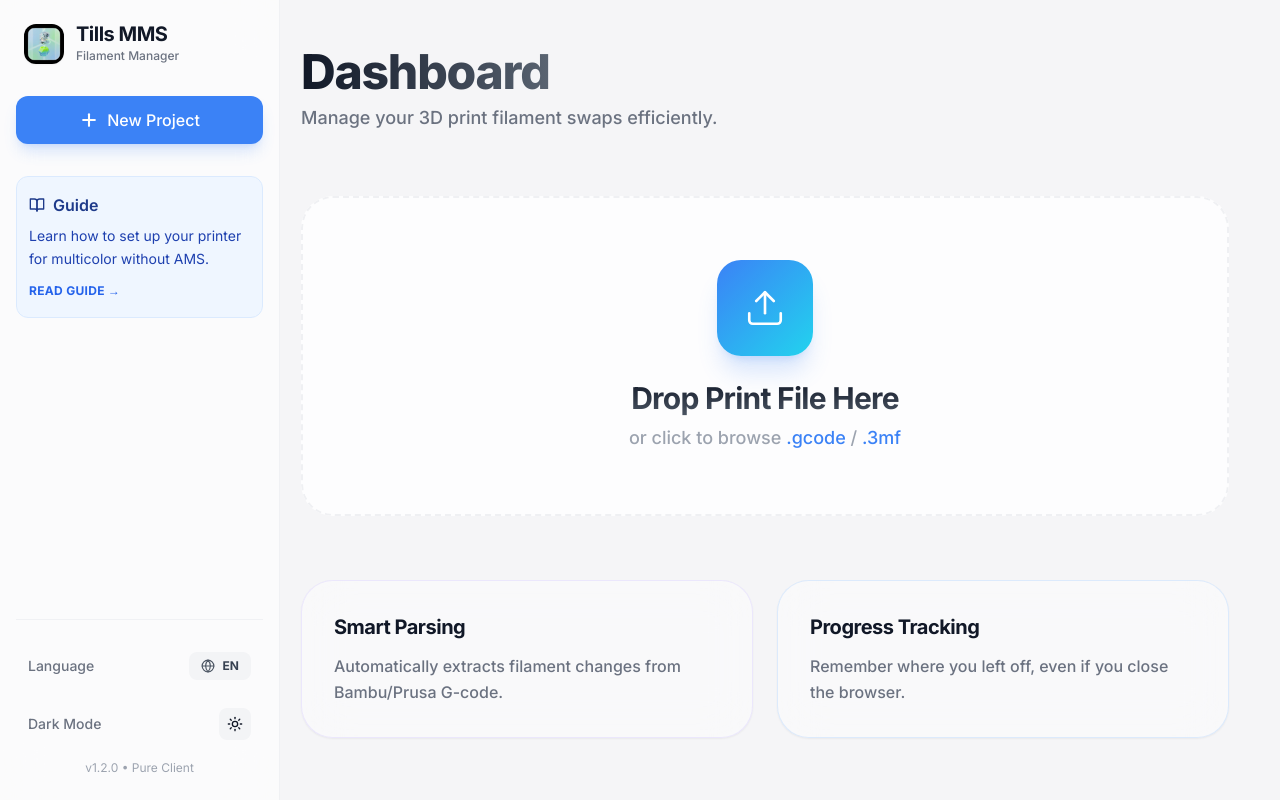
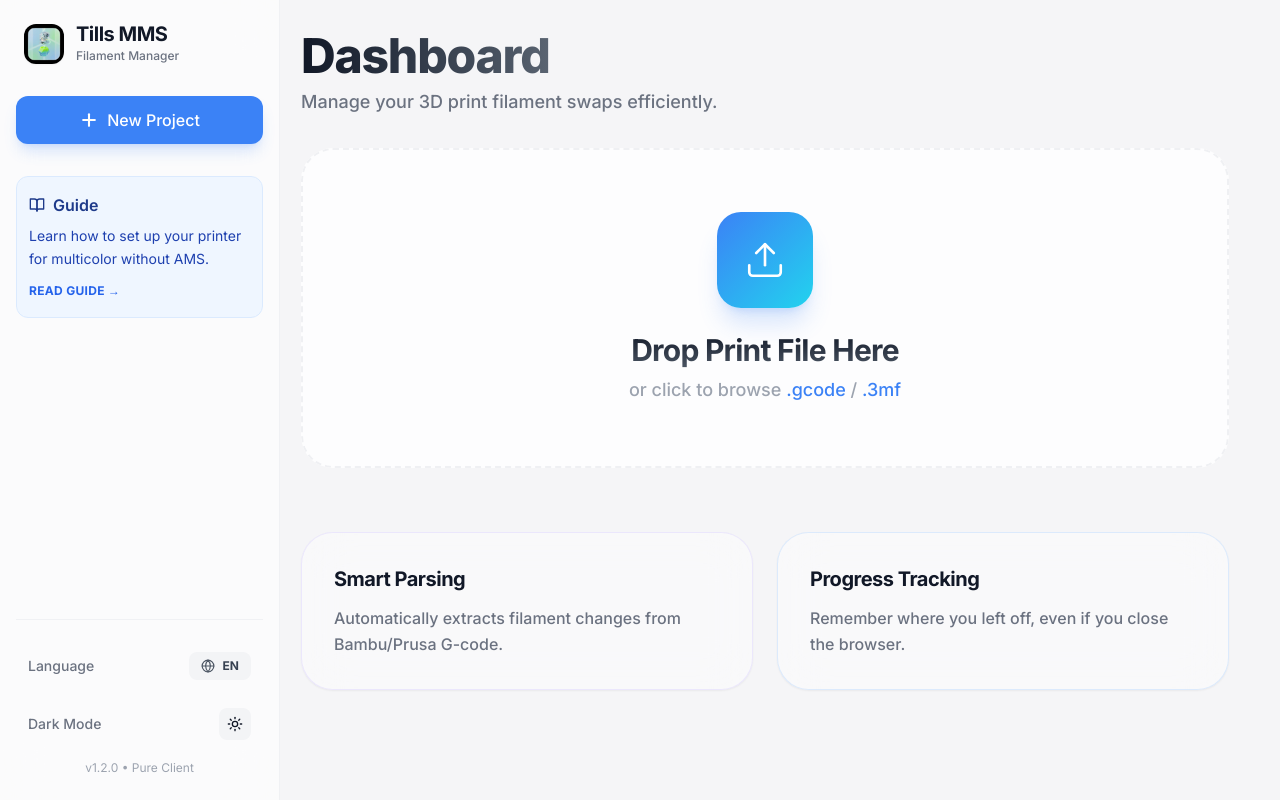
Before and after one commit to nogitaldistalgico/Tills-MMS, a Next.js app: page / in a window 1280 px wide. Built offline with nearby package versions, Linux system fonts and the light colour scheme.

Commit message:
style: enhance transparency, refine gradients, and add filename to sticky header

```diff
--- a/app/page.tsx
+++ b/app/page.tsx
@@ -98,11 +98,11 @@ export default function Home() {
     const progress = totalTasks > 0 ? (completedTasks / totalTasks) * 100 : 0;
 
     return (
-        <div className="min-h-full max-w-5xl mx-auto p-6 md:p-12 pb-40">
+        <div className="min-h-full max-w-5xl mx-auto p-6 md:p-8 md:px-12 pb-40">
             {/* Header */}
-            <header className="flex items-center justify-between mb-16 gap-4">
+            <header className="flex items-center justify-between mb-8 gap-4">
                 <div className="space-y-2">
-                    <h1 className="text-4xl md:text-5xl font-extrabold tracking-tight bg-clip-text text-transparent bg-gradient-to-r from-gray-900 via-gray-600 to-gray-400 dark:from-white dark:via-gray-100 dark:to-gray-500">
+                    <h1 className="text-4xl md:text-5xl font-extrabold tracking-tight bg-clip-text text-transparent bg-gradient-to-r from-gray-900 via-gray-600 to-gray-400 dark:from-white dark:via-gray-200 dark:to-gray-400">
                         {job ? job.filename.replace(/\.gcode\.3mf$/i, '').replace(/\.gcode$/i, '').replace(/\.3mf$/i, '') : t.home.dashboard}
                     </h1>
                     <p className="text-base md:text-lg text-gray-500 dark:text-gray-400 font-medium max-w-2xl leading-relaxed">
@@ -127,7 +127,13 @@ export default function Home() {
 
             {/* Progress Bar (Sticky) */}
             {job && (
-                <div className="sticky top-0 z-30 bg-bg-light/80 dark:bg-bg-dark/80 backdrop-blur-xl py-6 mb-12 -mx-6 px-6 md:-mx-12 md:px-12 border-b border-gray-200/20 dark:border-white/5 transition-all">
+                <div className="sticky top-0 z-30 bg-bg-light/80 dark:bg-bg-dark/80 backdrop-blur-xl py-4 mb-6 -mx-6 px-6 md:-mx-12 md:px-12 border-b border-gray-200/20 dark:border-white/5 transition-all">
+                    <div className="flex items-center justify-between mb-2 px-1">
+                        <span className="text-xs font-semibold text-gray-500 dark:text-gray-400 truncate max-w-[80%]">
+                            {job.filename.replace(/\.gcode\.3mf$/i, '').replace(/\.gcode$/i, '').replace(/\.3mf$/i, '')}
+                        </span>
+                        <span className="text-xs text-gray-400 font-mono">{Math.round(progress)}%</span>
+                    </div>
                     <div className="h-2.5 bg-gray-100 dark:bg-white/5 rounded-full overflow-hidden shadow-inner">
                         <motion.div
                             className="h-full bg-gradient-to-r from-blue-500 to-cyan-400 shadow-[0_0_20px_rgba(59,130,246,0.5)]"
@@ -238,7 +244,7 @@ export default function Home() {
                         animate={{ opacity: 1, scale: 1 }}
                         exit={{ opacity: 0, scale: 0 }}
                         onClick={scrollToTop}
-                        className="fixed bottom-32 right-6 w-12 h-12 bg-white/20 dark:bg-black/20 backdrop-blur-2xl shadow-xl rounded-full flex items-center justify-center text-gray-600 dark:text-gray-300 hover:text-black dark:hover:text-white hover:scale-110 transition-all z-40 border border-white/20 dark:border-white/10"
+                        className="fixed bottom-32 right-6 w-12 h-12 bg-white/10 dark:bg-black/10 backdrop-blur-2xl shadow-xl rounded-full flex items-center justify-center text-gray-500 hover:text-blue-500 hover:scale-110 transition-all z-40 border border-white/20 dark:border-white/10"
                     >
                         <ArrowUp size={20} />
                     </motion.button>
--- a/components/Sidebar.tsx
+++ b/components/Sidebar.tsx
@@ -300,7 +300,7 @@ M621 S255`}
 
 
             {/* Floating Dock (Optimized) */}
-            <nav className="md:hidden fixed bottom-8 left-1/2 -translate-x-1/2 w-[auto] min-w-[320px] bg-white/20 dark:bg-black/20 backdrop-blur-2xl border border-white/20 dark:border-white/10 shadow-[0_8px_32px_rgba(0,0,0,0.12)] rounded-[2.5rem] flex items-center justify-between px-2 pl-6 pr-6 py-2 z-50">
+            <nav className="md:hidden fixed bottom-8 left-1/2 -translate-x-1/2 w-[auto] min-w-[320px] bg-white/10 dark:bg-white/5 backdrop-blur-xl border border-white/10 dark:border-white/5 shadow-[0_8px_32px_rgba(0,0,0,0.12)] rounded-[2.5rem] flex items-center justify-between px-2 pl-6 pr-6 py-2 z-50">
                 <button
                     onClick={() => setShowGuide(true)}
                     className="group flex flex-col items-center justify-center w-14 h-14 rounded-full hover:bg-black/5 dark:hover:bg-white/5 transition-all text-gray-500 dark:text-gray-400"
```
